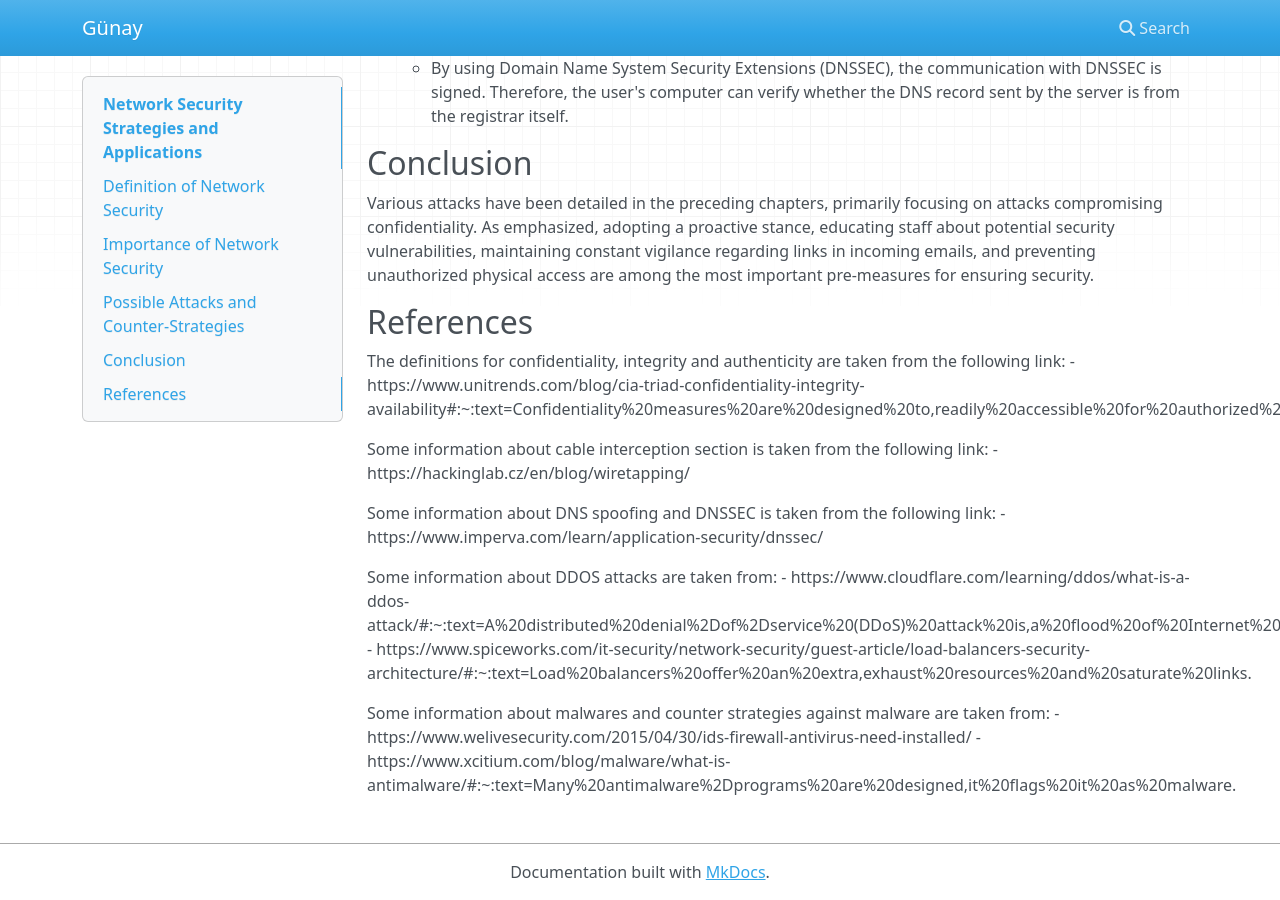
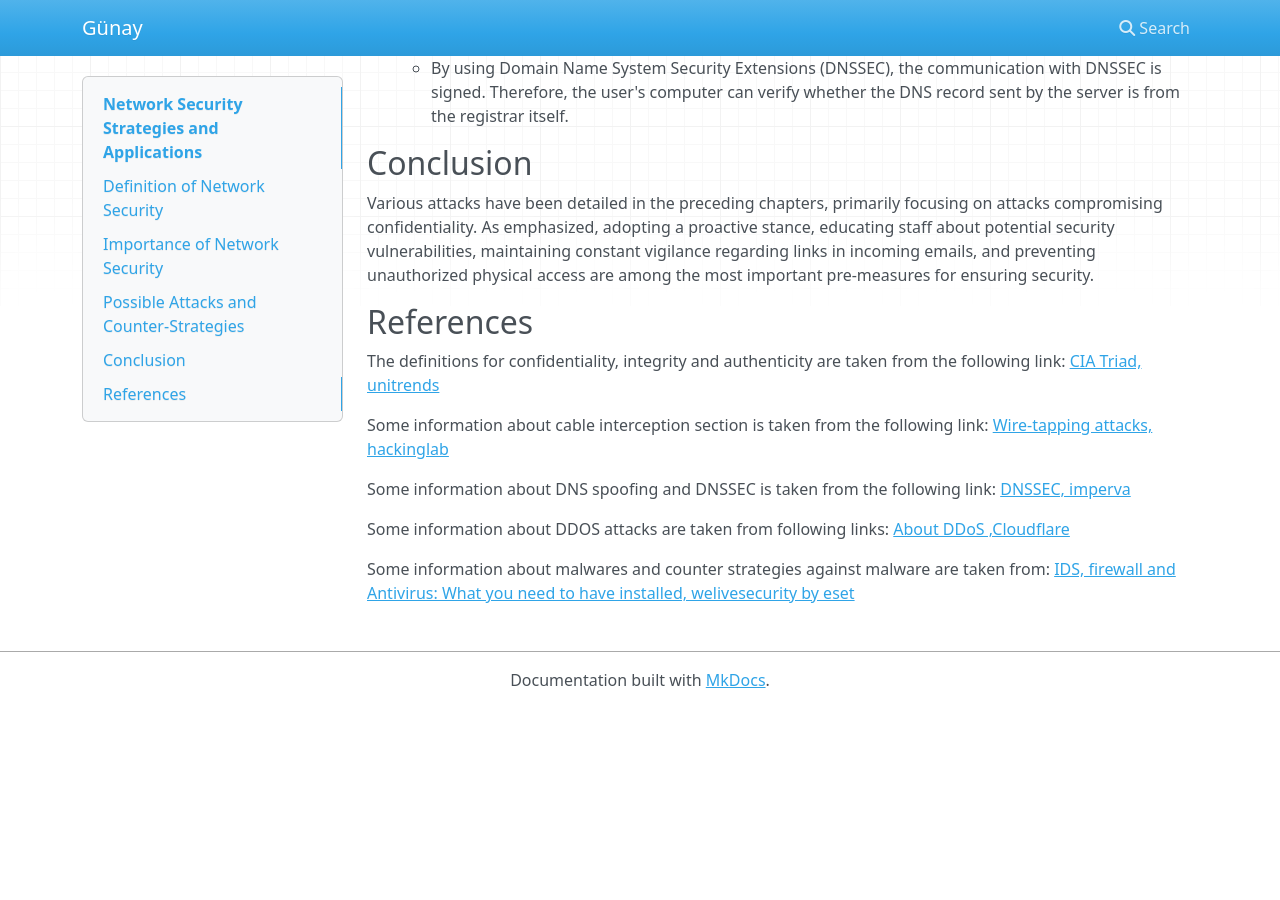
Before and after one commit to gunaykrgl/siber_guvenlik, an MkDocs documentation site: the page built from docs/index.md, in a window 1280 px wide and 900 px high, scrolled down 4930 px. Built offline with MkDocs 1.6.1, drawn with Linux system fonts in a browser that asks for light colours; nearby versions of some CDN libraries; after the commit the page ends 5638 px from its top, so only the background shows below that.

Commit message:
Reference links fixed

```diff
--- a/docs/index.md
+++ b/docs/index.md
@@ -133,18 +133,18 @@ Various attacks have been detailed in the preceding chapters, primarily focusing
 
 
 The definitions for confidentiality, integrity and authenticity are taken from the following link:
-- https://www.unitrends.com/blog/cia-triad-confidentiality-integrity-availability#:~:text=Confidentiality%20measures%20are%20designed%20to,readily%20accessible%20for%20authorized%20parties.
+[CIA Triad, unitrends](
+https://www.unitrends.com/blog/cia-triad-confidentiality-integrity-availability#:~:text=Confidentiality%20measures%20are%20designed%20to,readily%20accessible%20for%20authorized%20parties)
 
 Some information about cable interception section is taken from the following link:
-- https://hackinglab.cz/en/blog/wiretapping/
+[Wire-tapping attacks, hackinglab](https://hackinglab.cz/en/blog/wiretapping/)
 
 Some information about DNS spoofing and DNSSEC is taken from the following link:
-- https://www.imperva.com/learn/application-security/dnssec/
+[DNSSEC, imperva](https://www.imperva.com/learn/application-security/dnssec/)
 
-Some information about DDOS attacks are taken from:
-- https://www.cloudflare.com/learning/ddos/what-is-a-ddos-attack/#:~:text=A%20distributed%20denial%2Dof%2Dservice%20(DDoS)%20attack%20is,a%20flood%20of%20Internet%20traffic
-- https://www.spiceworks.com/it-security/network-security/guest-article/load-balancers-security-architecture/#:~:text=Load%20balancers%20offer%20an%20extra,exhaust%20resources%20and%20saturate%20links.
+Some information about DDOS attacks are taken from following links:
+[About DDoS ,Cloudflare](https://www.cloudflare.com/learning/ddos/what-is-a-ddos-attack/#:~:text=A%20distributed%20denial%2Dof%2Dservice%20(DDoS)%20attack%20is,a%20flood%20of%20Internet%20traffic
+https://www.spiceworks.com/it-security/network-security/guest-article/load-balancers-security-architecture/#:~:text=Load%20balancers%20offer%20an%20extra,exhaust%20resources%20and%20saturate%20links)
 
 Some information about malwares and counter strategies against malware are taken from:
-- https://www.welivesecurity.com/2015/04/30/ids-firewall-antivirus-need-installed/
-- https://www.xcitium.com/blog/malware/what-is-antimalware/#:~:text=Many%20antimalware%2Dprograms%20are%20designed,it%20flags%20it%20as%20malware.
+[IDS, firewall and Antivirus: What you need to have installed, welivesecurity by eset](https://www.welivesecurity.com/2015/04/30/ids-firewall-antivirus-need-installed/)
```
